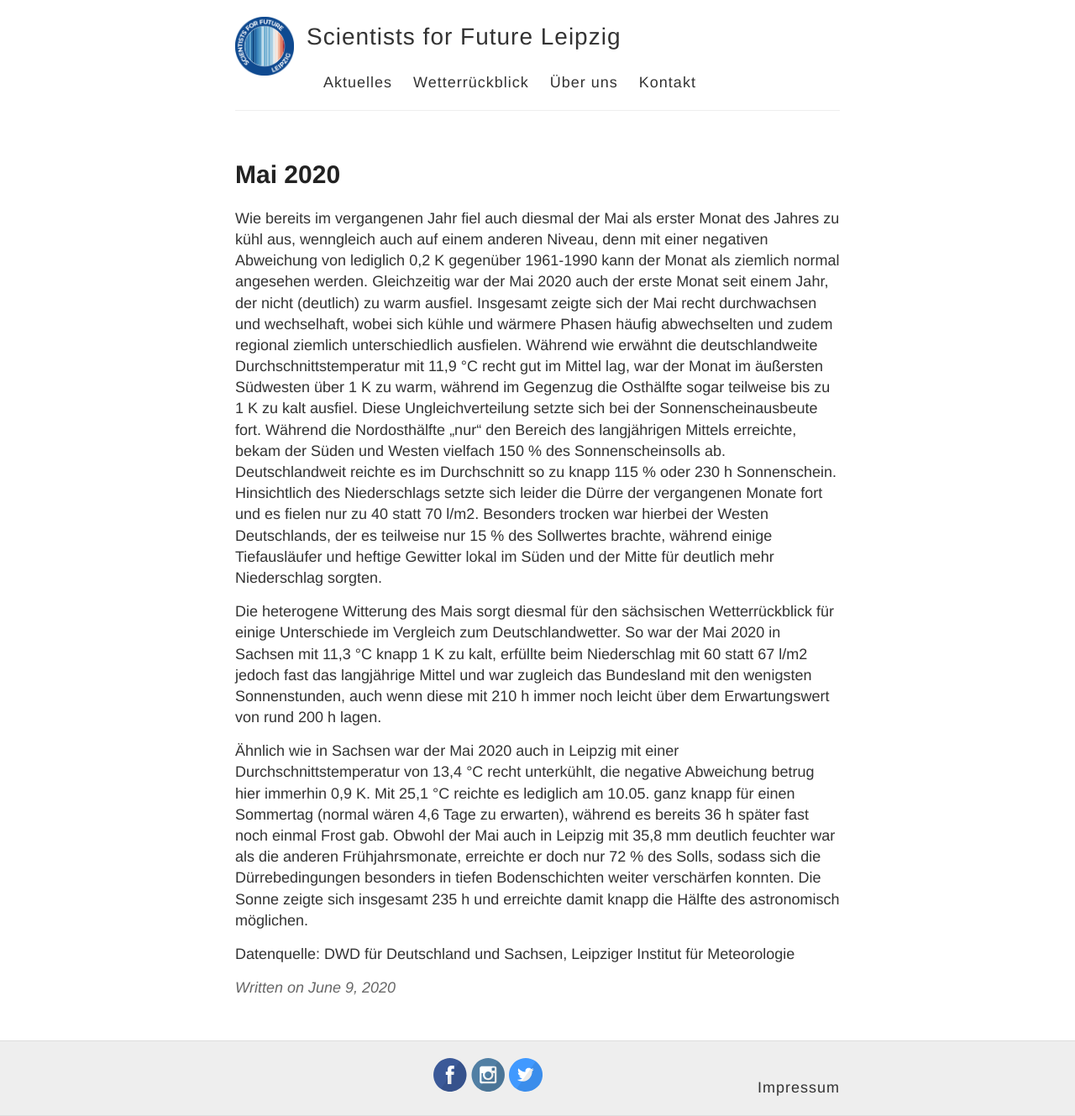
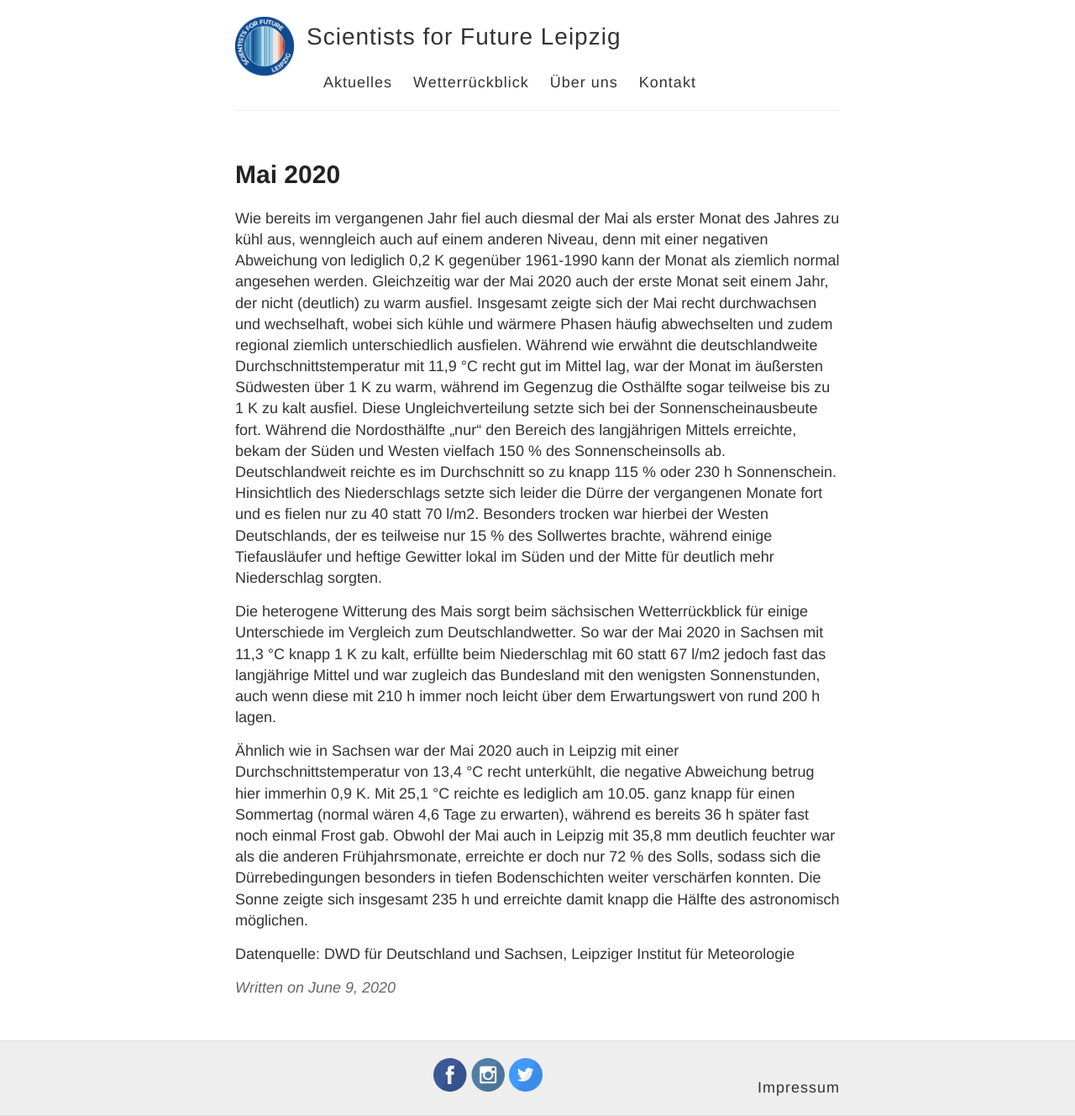
Before and after one commit to s4f-leipzig/s4f-leipzig.github.io, a Jekyll site: the page built from _posts/2020-06-09-Mai-2020.md, in a window 1280 px wide. Shown: the whole page at 84% size. Built offline with Jekyll 4.4.1, drawn with Linux system fonts in a browser that asks for light colours.

Commit message:
Update 2020-06-09-Mai-2020.md

```diff
--- a/_posts/2020-06-09-Mai-2020.md
+++ b/_posts/2020-06-09-Mai-2020.md
@@ -8,7 +8,7 @@ category: Wetter
 
 Wie bereits im vergangenen Jahr fiel auch diesmal der Mai als erster Monat des Jahres zu kühl aus, wenngleich auch auf einem anderen Niveau, denn mit einer negativen Abweichung von lediglich 0,2 K gegenüber 1961-1990 kann der Monat als ziemlich normal angesehen werden. Gleichzeitig war der Mai 2020 auch der erste Monat seit einem Jahr, der nicht (deutlich) zu warm ausfiel. Insgesamt zeigte sich der Mai recht durchwachsen und wechselhaft, wobei sich kühle und wärmere Phasen häufig abwechselten und zudem regional ziemlich unterschiedlich ausfielen. Während wie erwähnt die deutschlandweite Durchschnittstemperatur mit 11,9 °C recht gut im Mittel lag, war der Monat im äußersten Südwesten über 1 K zu warm, während im Gegenzug die Osthälfte sogar teilweise bis zu 1 K zu kalt ausfiel. Diese Ungleichverteilung setzte sich bei der Sonnenscheinausbeute fort. Während die Nordosthälfte „nur“ den Bereich des langjährigen Mittels erreichte, bekam der Süden und Westen vielfach 150 % des Sonnenscheinsolls ab. Deutschlandweit reichte es im Durchschnitt so zu knapp 115 % oder 230 h Sonnenschein. Hinsichtlich des Niederschlags setzte sich leider die Dürre der vergangenen Monate fort und es fielen nur zu 40 statt 70 l/m2. Besonders trocken war hierbei der Westen Deutschlands, der es teilweise nur 15 % des Sollwertes brachte, während einige Tiefausläufer und heftige Gewitter lokal im Süden und der Mitte für deutlich mehr Niederschlag sorgten.
 
-Die heterogene Witterung des Mais sorgt diesmal für den sächsischen Wetterrückblick für einige Unterschiede im Vergleich zum Deutschlandwetter. So war der Mai 2020 in Sachsen mit 11,3 °C knapp 1 K zu kalt, erfüllte beim Niederschlag mit 60 statt 67 l/m2 jedoch fast das langjährige Mittel und war zugleich das Bundesland mit den wenigsten Sonnenstunden, auch wenn diese mit 210 h immer noch leicht über dem Erwartungswert von rund 200 h lagen.
+Die heterogene Witterung des Mais sorgt beim sächsischen Wetterrückblick für einige Unterschiede im Vergleich zum Deutschlandwetter. So war der Mai 2020 in Sachsen mit 11,3 °C knapp 1 K zu kalt, erfüllte beim Niederschlag mit 60 statt 67 l/m2 jedoch fast das langjährige Mittel und war zugleich das Bundesland mit den wenigsten Sonnenstunden, auch wenn diese mit 210 h immer noch leicht über dem Erwartungswert von rund 200 h lagen.
 
 Ähnlich wie in Sachsen war der Mai 2020 auch in Leipzig mit einer Durchschnittstemperatur von 13,4 °C recht unterkühlt, die negative Abweichung betrug hier immerhin 0,9 K. Mit 25,1 °C reichte es lediglich am 10.05. ganz knapp für einen Sommertag (normal wären 4,6 Tage zu erwarten), während es bereits 36 h später fast noch einmal Frost gab.  Obwohl der Mai auch in Leipzig mit 35,8 mm deutlich feuchter war als die anderen Frühjahrsmonate, erreichte er doch nur 72 % des Solls, sodass sich die Dürrebedingungen besonders in tiefen Bodenschichten weiter verschärfen konnten. Die Sonne zeigte sich insgesamt 235 h und erreichte damit knapp die Hälfte des astronomisch möglichen.
 
```
